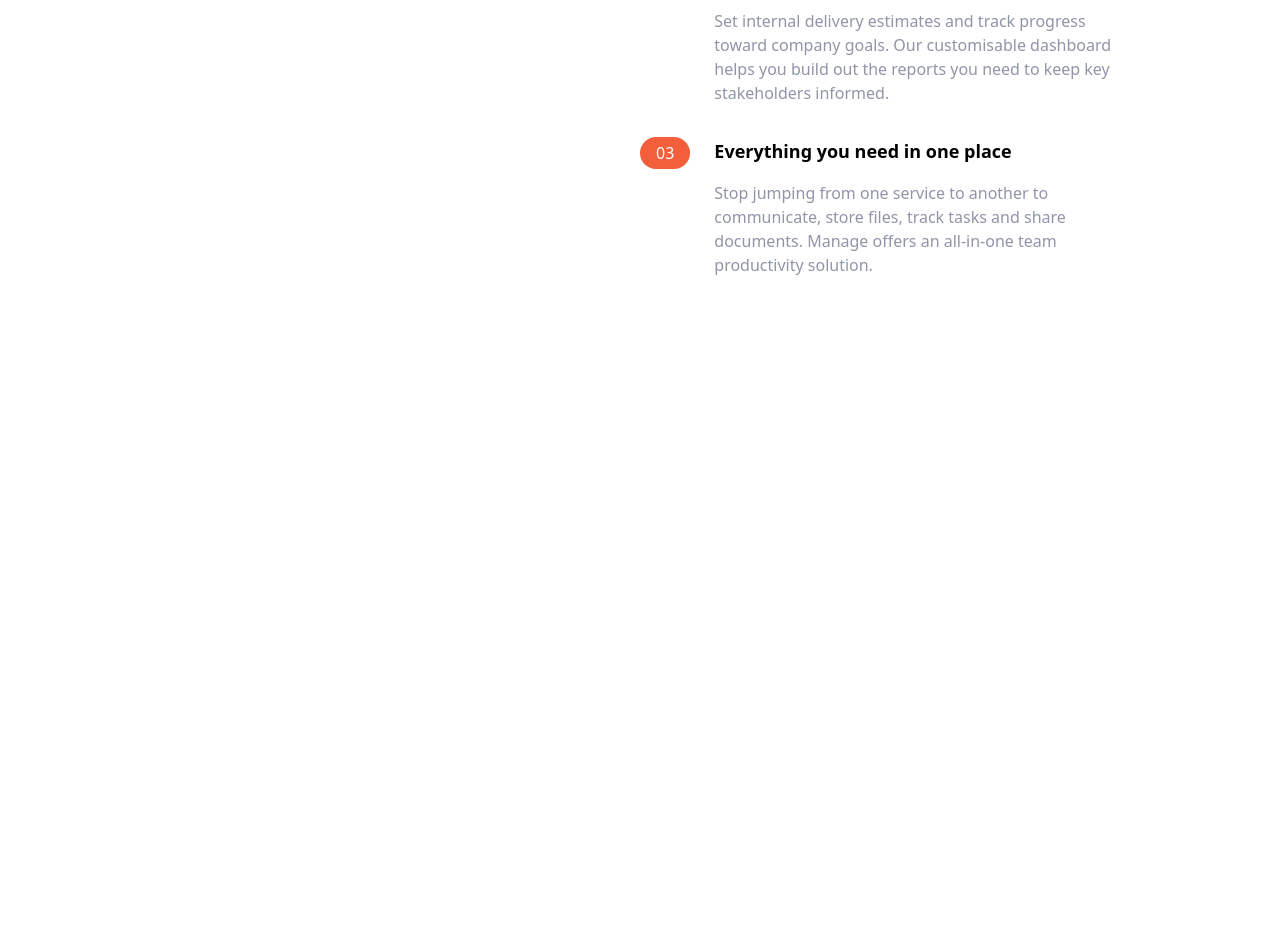
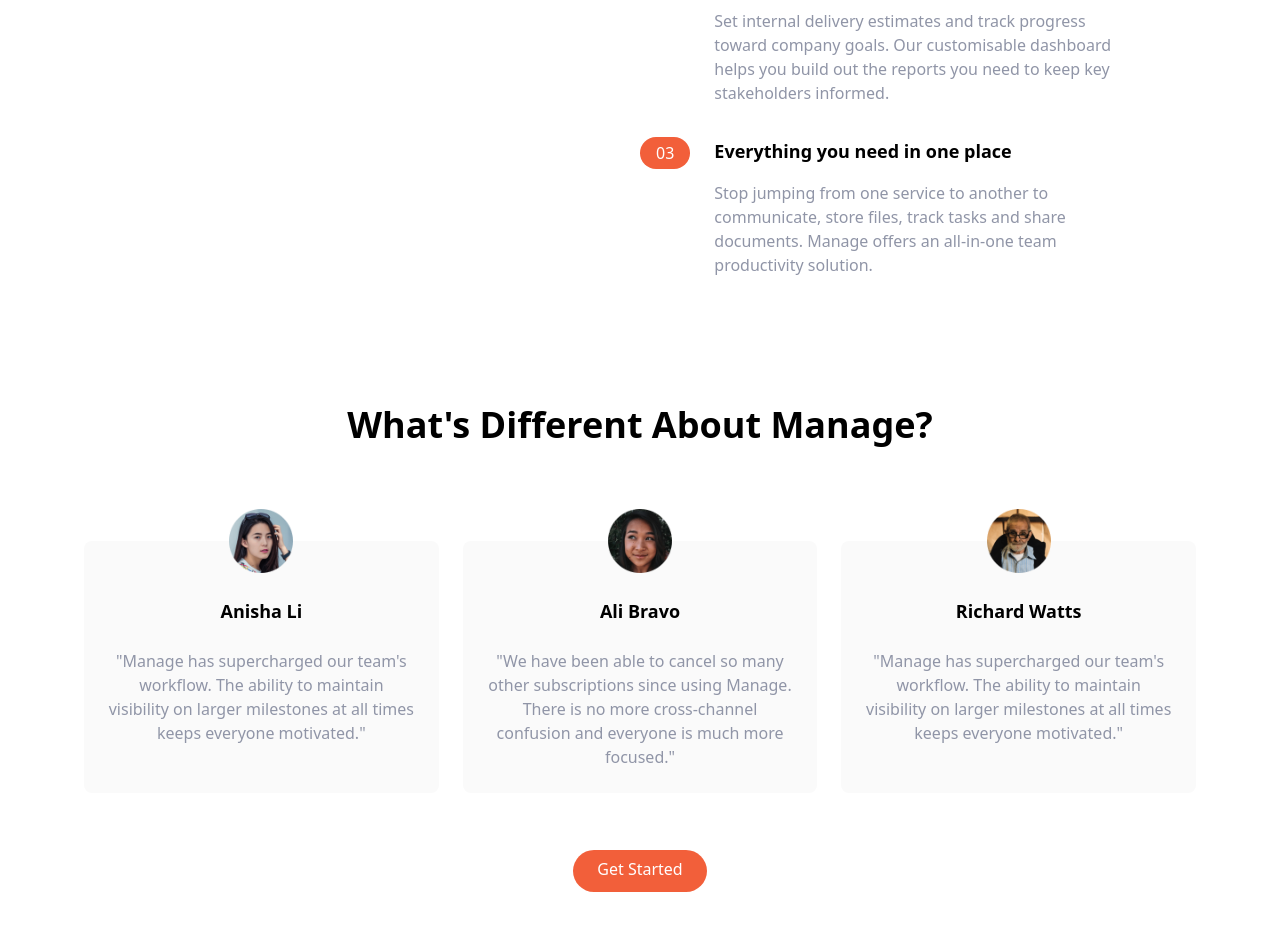
Before and after one commit to noomdalv/tailwind_manage_demo, a website: page index.html in a window 1280 px wide. Shown: the part 863-1794 px from the top of the page. Before the commit the page ends 1140 px from the top, so only its background shows below. Drawn offline with Linux system fonts and the light colour scheme.

Commit message:
added testimonials section

```diff
--- a/index.html
+++ b/index.html
@@ -27,7 +27,7 @@
         <!-- Button -->
         <a
           href="#"
-          class="hidden p-3 px-6 pt-2 text-white bg-brightRed rounded-full baseline hover:bg-brightRedLight md:block"
+          class="hidden p-3 px-6 pt-2 text-white bg-brightRed rounded-full align-baseline hover:bg-brightRedLight md:block"
         >
           Get Started
         </a>
@@ -54,7 +54,7 @@
           <div class="flex justify-center md:justify-start">
             <a
               href="#"
-              class="p-3 px-6 pt-2 text-white bg-brightRed rounded-full baseline hover:bg-brightRedLight"
+              class="p-3 px-6 pt-2 text-white bg-brightRed rounded-full align-baseline hover:bg-brightRedLight"
             >
               Get Started
             </a>
@@ -180,5 +180,75 @@
         </div>
       </div>
     </section>
+
+    <!-- Testimonials -->
+    <section id="testimonials">
+      <!-- Container to heading and testm blocks -->
+      <div class="max-w-6xl px-5 mx-auto mt-32 text-center">
+        <!-- Heading -->
+        <h2 class="text-4xl font-bold text-center">
+          What's Different About Manage?
+        </h2>
+        <!-- Testimonials Container -->
+        <div class="flex flex-col mt-24 md:flex-row md space-x-6">
+          <!-- Testimonial 1 -->
+          <div
+            class="flex flex-col items-center p-6 space-y-6 rounded-lg bg-veryLightGray md:w-1/3"
+          >
+            <img
+              src="img/avatar-anisha.png"
+              class="w-16 -mt-14"
+              alt="Avatar 1"
+            />
+            <h5 class="text-lg font-bold">Anisha Li</h5>
+            <p class="text-small text-darkGrayishBlue">
+              "Manage has supercharged our team's workflow. The ability to
+              maintain visibility on larger milestones at all times keeps
+              everyone motivated."
+            </p>
+          </div>
+
+          <!-- Testimonial 2 -->
+          <div
+            class="hidden flex-col items-center p-6 space-y-6 rounded-lg bg-veryLightGray md:flex md:w-1/3"
+          >
+            <img src="img/avatar-ali.png" class="w-16 -mt-14" alt="Avatar 1" />
+            <h5 class="text-lg font-bold">Ali Bravo</h5>
+            <p class="text-small text-darkGrayishBlue">
+              "We have been able to cancel so many other subscriptions since
+              using Manage. There is no more cross-channel confusion and
+              everyone is much more focused."
+            </p>
+          </div>
+
+          <!-- Testimonial 3 -->
+          <div
+            class="hidden flex-col items-center p-6 space-y-6 rounded-lg bg-veryLightGray md:flex md:w-1/3"
+          >
+            <img
+              src="img/avatar-richard.png"
+              class="w-16 -mt-14"
+              alt="Avatar 1"
+            />
+            <h5 class="text-lg font-bold">Richard Watts</h5>
+            <p class="text-small text-darkGrayishBlue">
+              "Manage has supercharged our team's workflow. The ability to
+              maintain visibility on larger milestones at all times keeps
+              everyone motivated."
+            </p>
+          </div>
+        </div>
+
+        <!-- Button -->
+        <div class="my-16">
+          <a
+            href="#"
+            class="p-3 px-6 pt-2 text-white bg-brightRed rounded-full align-baseline hover:bg-brightRedLight"
+          >
+            Get Started
+          </a>
+        </div>
+      </div>
+    </section>
   </body>
 </html>
```
Also changed, not shown: css/main.css.
